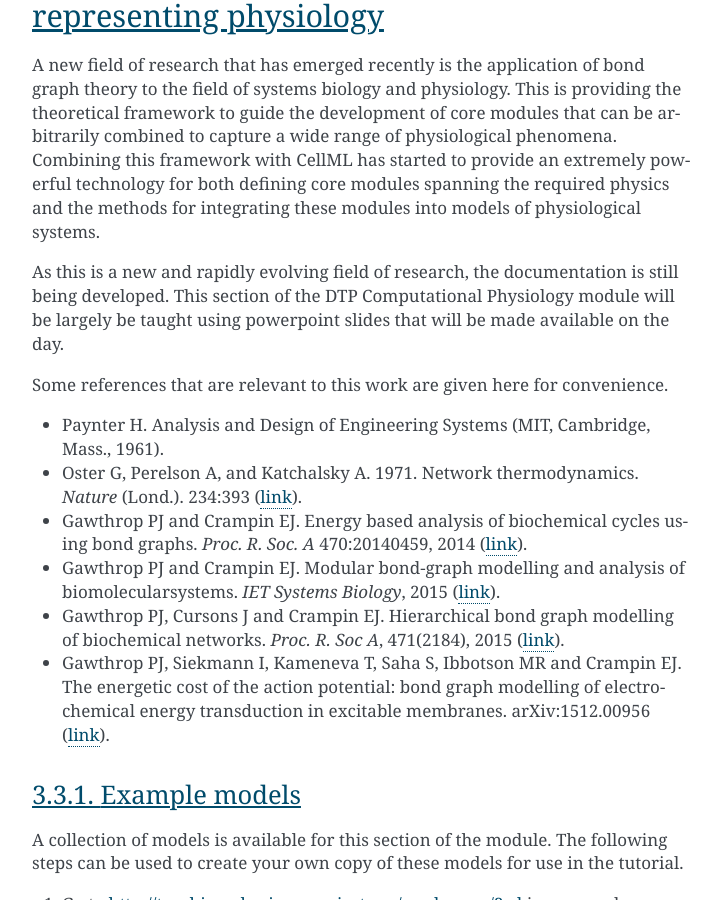
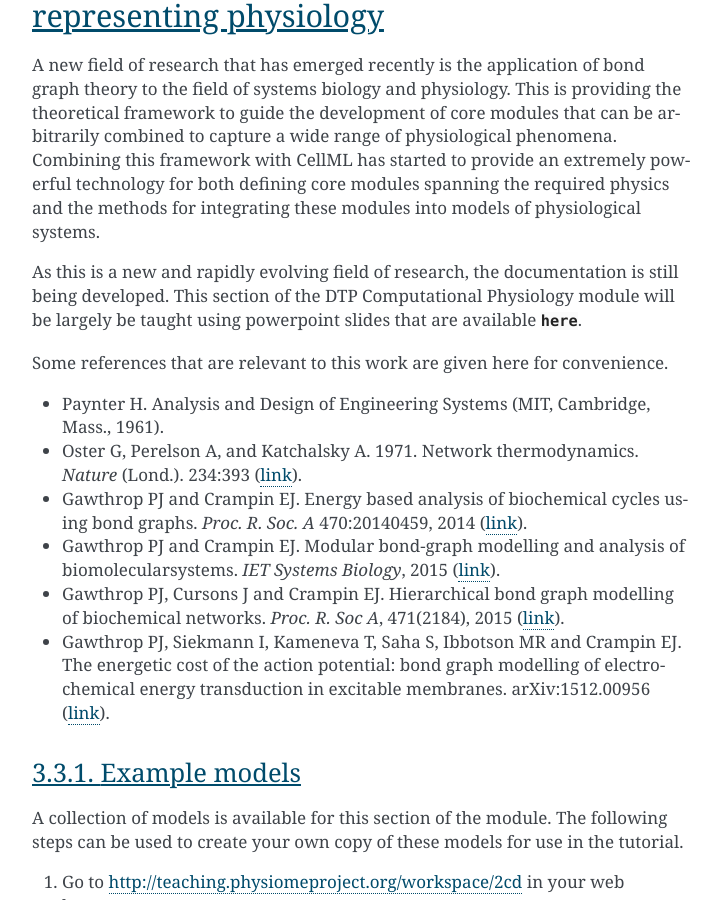
Before and after one commit to ABI-Tutorials/DTP-CompPhys, a Sphinx documentation site: the page built from source/modellingbestpractices.rst, in a window 1280 px wide and 900 px high, scrolled down 3232 px. Shown: the whole window, without its empty margins (388-1107 px from the left). Built offline with Sphinx 7.4.7, drawn with Linux system fonts in a browser that asks for light colours; pages that are not in the unit, such as notebooks, are missing from menus.

Commit message:
adding Peter's BG slides and linking from the docs.

```diff
--- a/source/modellingbestpractices.rst
+++ b/source/modellingbestpractices.rst
@@ -97,7 +97,7 @@ A bond graph-based method for representing physiology
 
 A new field of research that has emerged recently is the application of bond graph theory to the field of systems biology and physiology. This is providing the theoretical framework to guide the development of core modules that can be arbitrarily combined to capture a wide range of physiological phenomena. Combining this framework with CellML has started to provide an extremely powerful technology for both defining core modules spanning the required physics and the methods for integrating these modules into models of physiological systems.
 
-As this is a new and rapidly evolving field of research, the documentation is still being developed. This section of the DTP Computational Physiology module will be largely be taught using powerpoint slides that will be made available on the day.
+As this is a new and rapidly evolving field of research, the documentation is still being developed. This section of the DTP Computational Physiology module will be largely be taught using powerpoint slides that are available :download:`here <_static/BG Composite 2017-07-17.pdf>`.
 
 Some references that are relevant to this work are given here for convenience.
 
```
Also changed, not shown: 1 other file.
